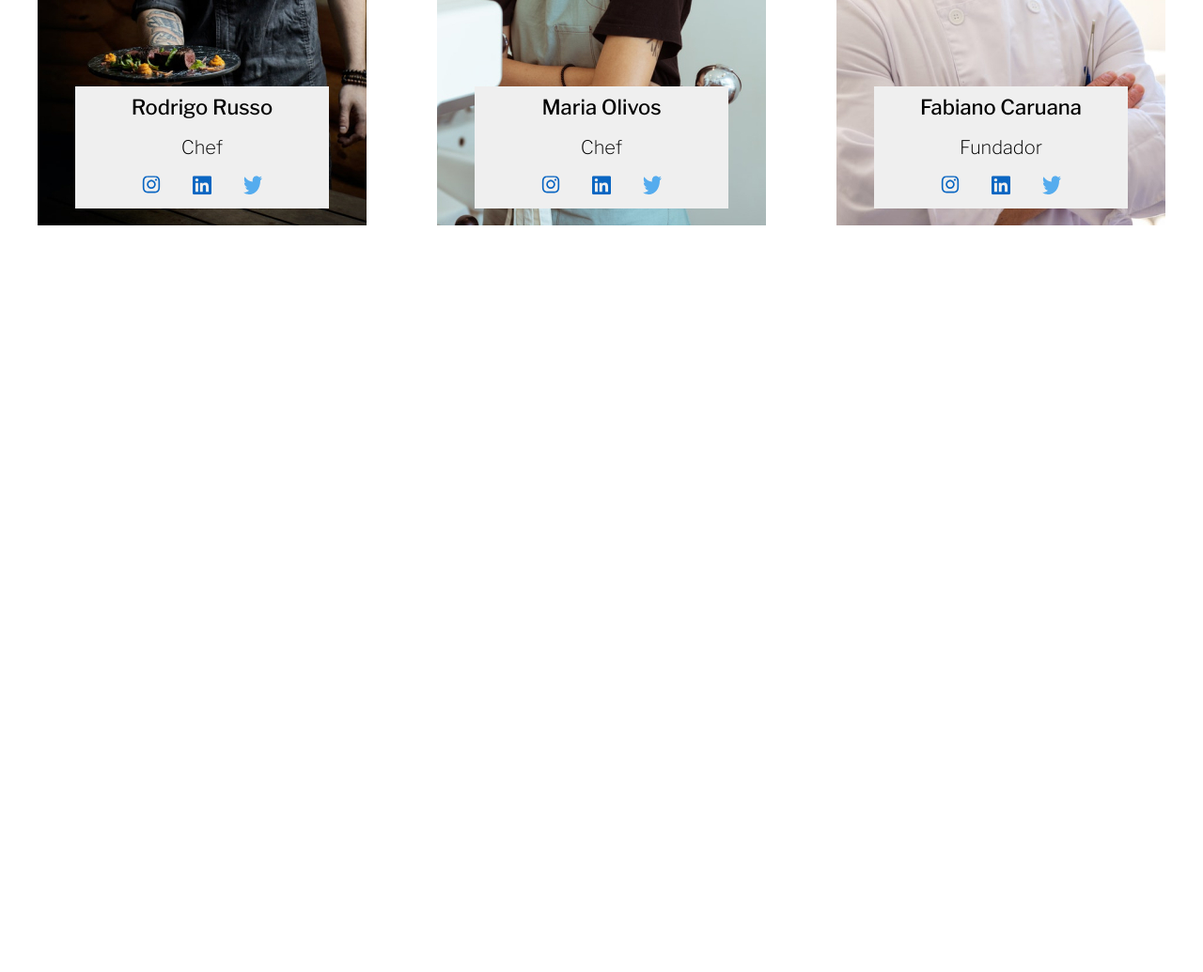
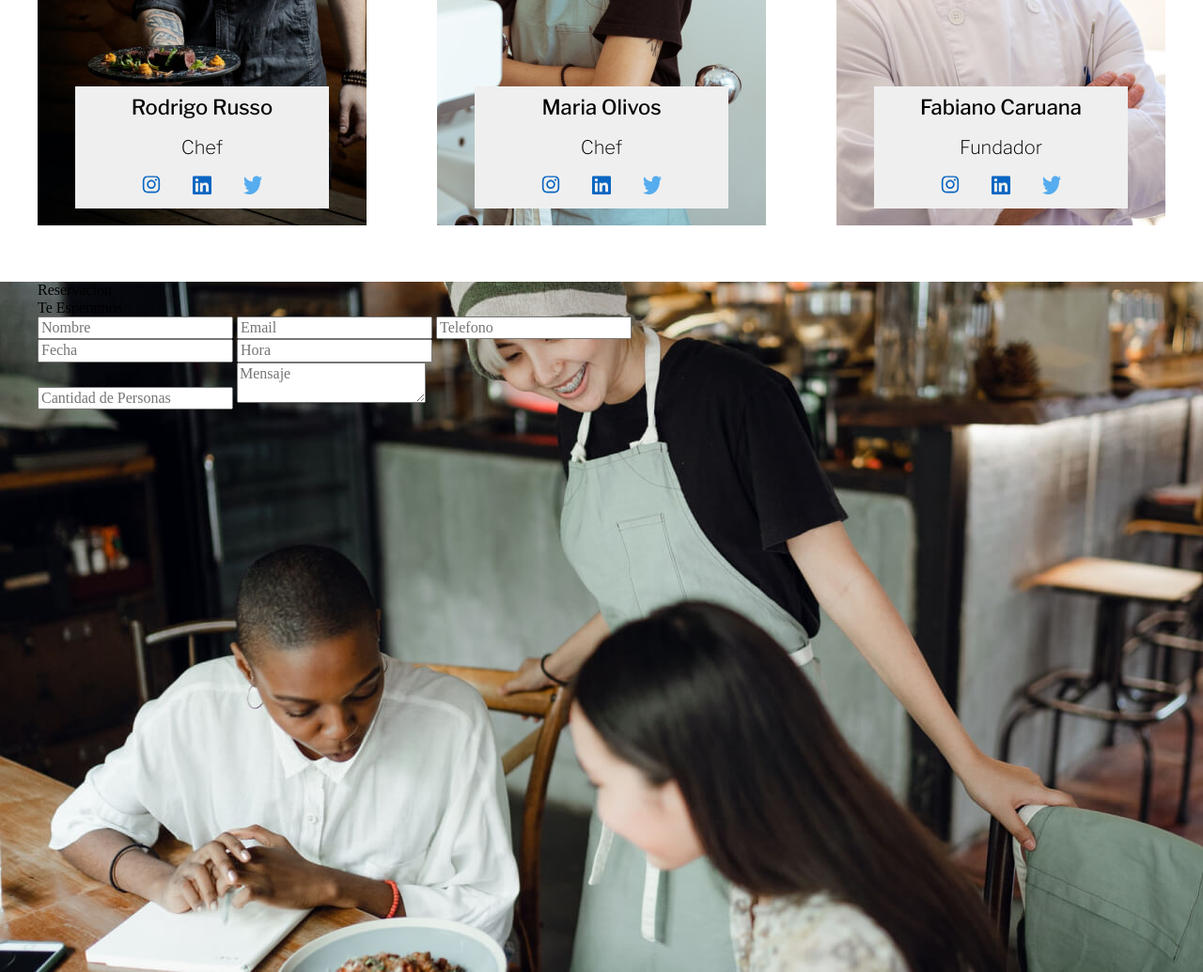
Before and after one commit to ICrossfadE/Resto, a plain HTML site: page index.html in a window 1280 px wide. Shown: the part 5200-6235 px from the top of the page at 94% size. Before the commit the page ends 5500 px from the top, so only its background shows below. Drawn offline with nearby package versions, Linux system fonts and the light colour scheme; a web font is replaced by a local one.

Commit message:
create section reservation

```diff
--- a/index.html
+++ b/index.html
@@ -382,6 +382,30 @@
 
           </div>
         </section>
+        <section class="page__main">
+          <div class="reservation__container">
+
+            <div class="reservation-form__block">
+              <div class="reservation-form__header">
+                <div class="form-header__title">Reservacion</div>
+                <div class="form-header__subtitle">Te Esperamos</div>
+              </div>
+
+              <form class="form-details" action="" method="POST" >
+                <input type="number" name="number" id="number" placeholder="Nombre">
+                <input type="text" name="email" id="email" placeholder="Email" >
+                <input type="number" name="phone" id="pnone-number" placeholder="Telefono">
+                <div class="details-data">
+                  <input type="number" name="date" id="date" placeholder="Fecha">
+                  <input type="number" name="hour" id="hour" placeholder="Hora">
+                </div>
+                <input type="number" name="persons" id="persons" placeholder="Cantidad de Personas">
+                <textarea type="text" name="message" id="message" placeholder="Mensaje"></textarea>
+              </form>
+            </div>
+
+          </div>
+        </section>
       </main>
       <footer class="footer"></footer>
     </div>
--- a/src/css/index.css
+++ b/src/css/index.css
@@ -473,3 +473,13 @@ ul.menu__list {
 .expert-list__info .social a:nth-child(3)::after {
   content: url(../../assets/logos_twitter.svg);
 }
+
+/* =============================================== */
+
+.page__main:nth-child(6) {
+  height: 735px;
+  background: url(../../assets/images/pexels-ketut-subiyanto.jpg);
+  /* background-position: center; */
+  background-repeat: no-repeat;
+  background-size: cover;
+}
```
Also changed, not shown: assets/images/pexels-ketut-subiyanto.jpg (added).
